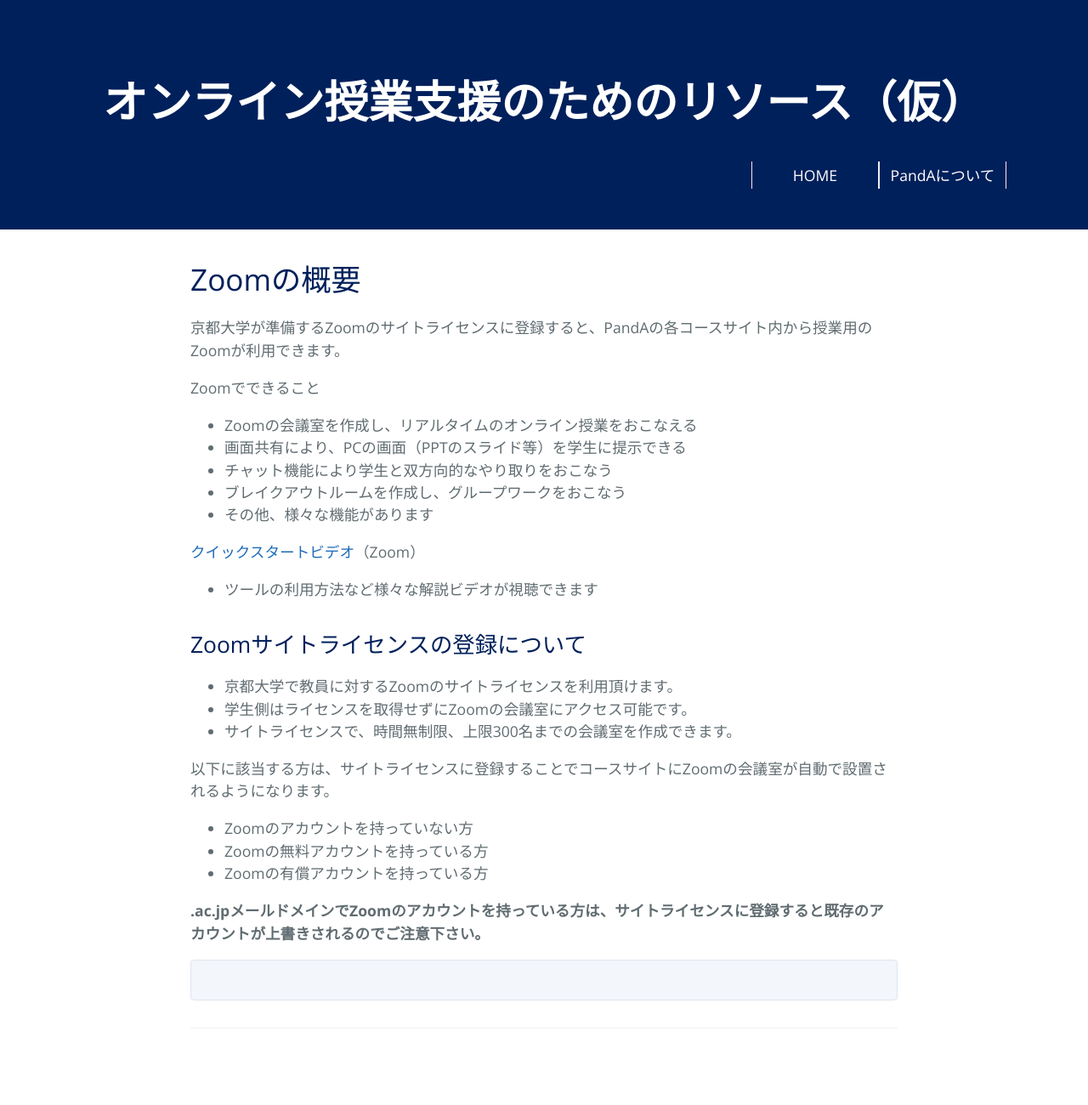
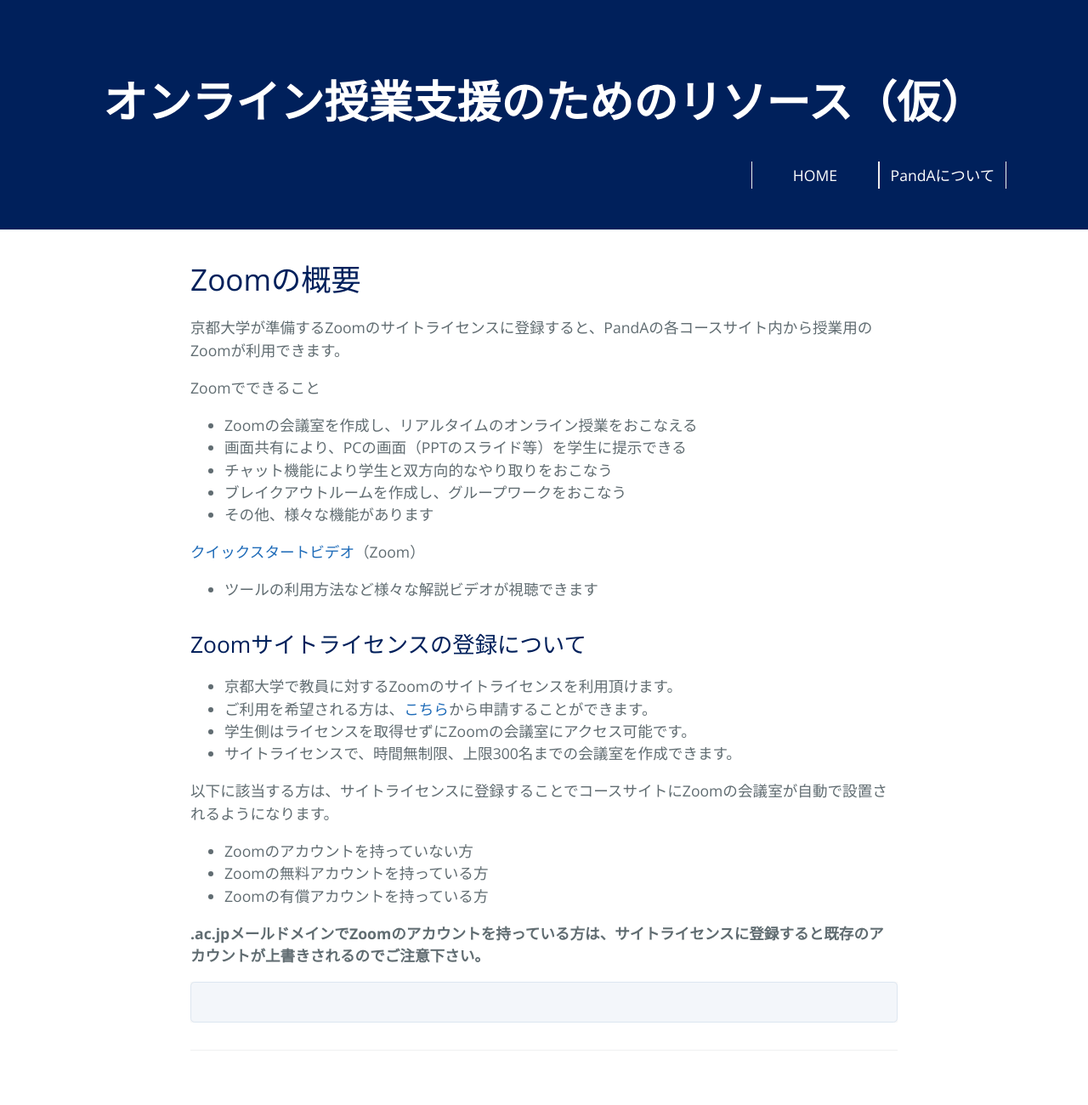
Before and after one commit to kyoto-u/online-edu, a Jekyll site: the page built from zoom.md, in a window 1280 px wide. Shown: the whole page at 85% size. Built offline with Jekyll 4.4.1, drawn with Linux system fonts in a browser that asks for light colours; before the commit the page ends 1274 px from its top, so only the background shows below that.

Commit message:
Add link to kubar

```diff
--- a/zoom.md
+++ b/zoom.md
@@ -19,7 +19,7 @@ Zoomでできること
 ## Zoomサイトライセンスの登録について
 
 - 京都大学で教員に対するZoomのサイトライセンスを利用頂けます。
-<!--   ご利用を希望される方は、[こちら](https://kubar.rd.iimc.kyoto-u.ac.jp/zoom/)から申請することができます。  -->
+- ご利用を希望される方は、[こちら](https://kubar.rd.iimc.kyoto-u.ac.jp/zoom/)から申請することができます。
 - 学生側はライセンスを取得せずにZoomの会議室にアクセス可能です。
 - サイトライセンスで、時間無制限、上限300名までの会議室を作成できます。
 
```
